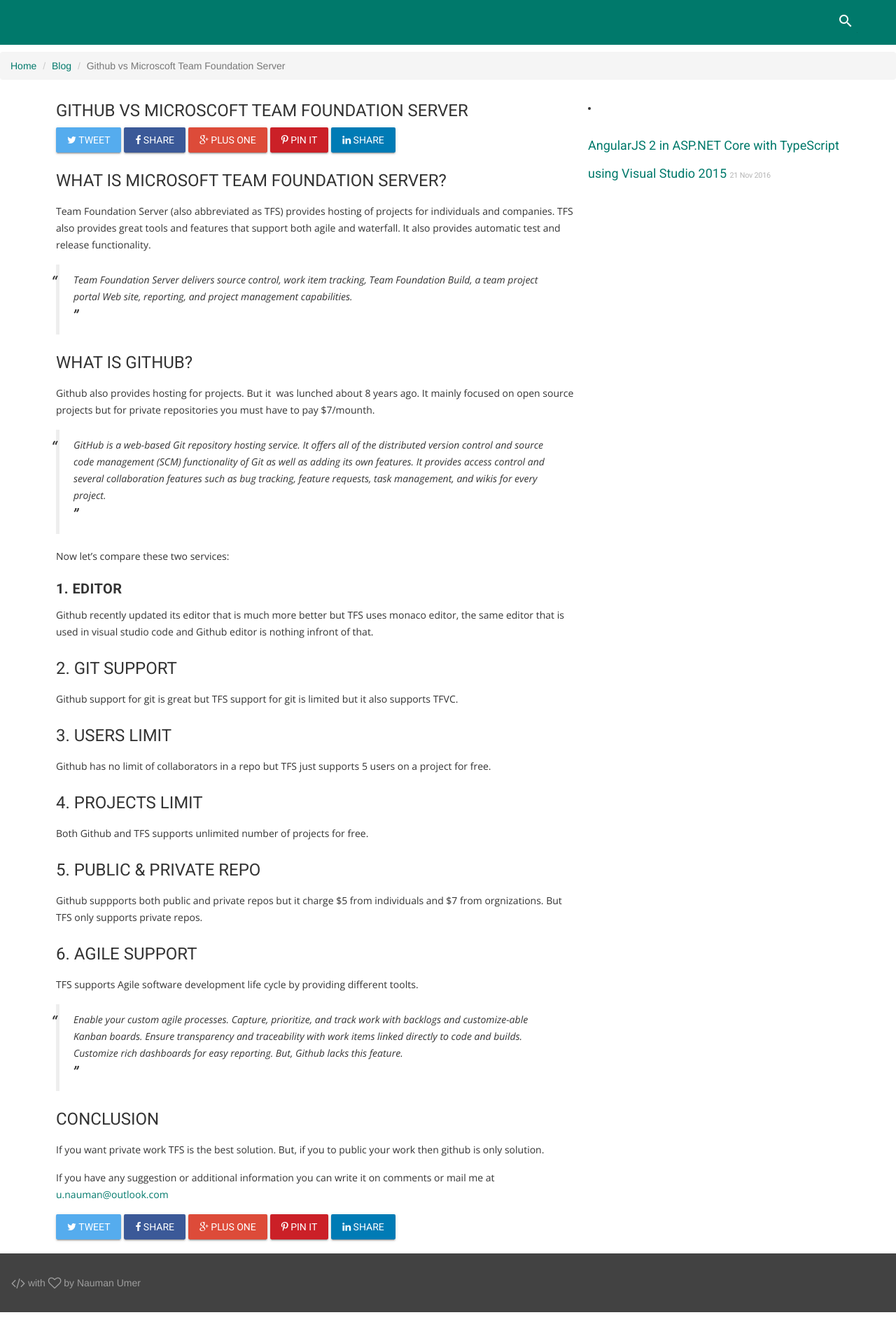
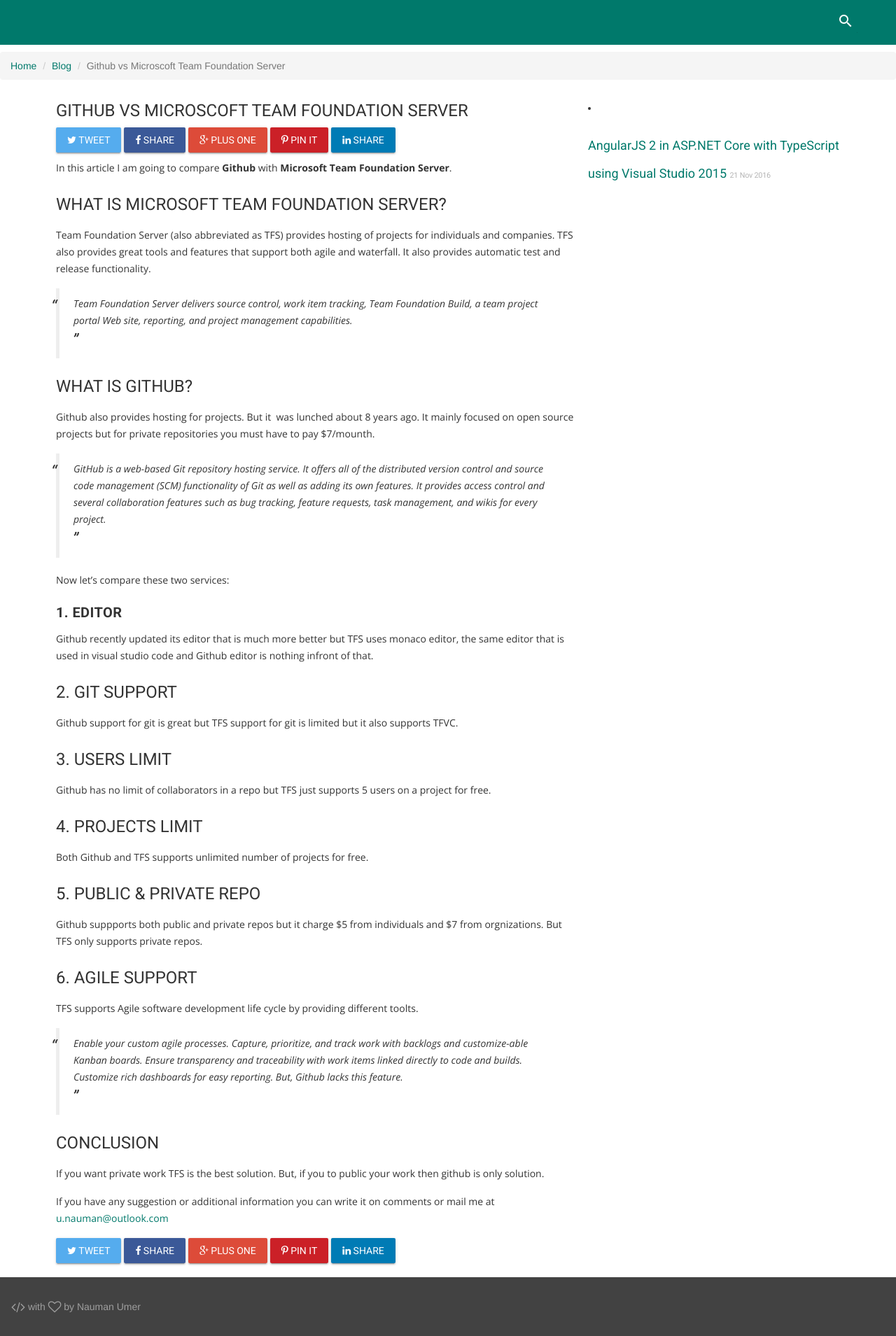
Before and after one commit to nmanumr/nmanumr.com, a Jekyll site: the page built from _posts/2016-12-8-Github-vs-tfs.md, in a window 1280 px wide. Shown: the whole page at 70% size. Built offline with Jekyll 4.4.1, drawn with Linux system fonts in a browser that asks for light colours; nearby versions of some CDN libraries; library files that are not in the unit come from our copies; comment, search, counter and statistics services are not loaded.

Commit message:
Update 2016-12-8-Github-vs-tfs.md

```diff
--- a/_posts/2016-12-8-Github-vs-tfs.md
+++ b/_posts/2016-12-8-Github-vs-tfs.md
@@ -7,10 +7,10 @@
 arthur: Nauman Umer
 ---
 
+In this article I am going to compare **Github** with **Microsoft Team Foundation Server**.
+<!--more-->
 #### What is Microsoft Team Foundation Server?
 Team Foundation Server (also abbreviated as TFS) provides hosting of projects for individuals and companies. TFS also provides great tools and features that support both agile and waterfall. It also provides automatic test and release functionality.
-
-<!--more-->
 
 > Team Foundation Server delivers source control, work item tracking, Team Foundation Build, a team project portal Web site, reporting, and project management capabilities.
 
```
